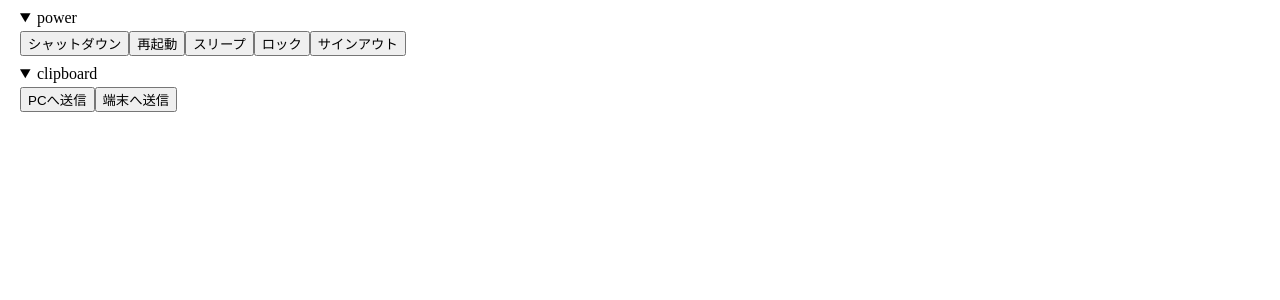
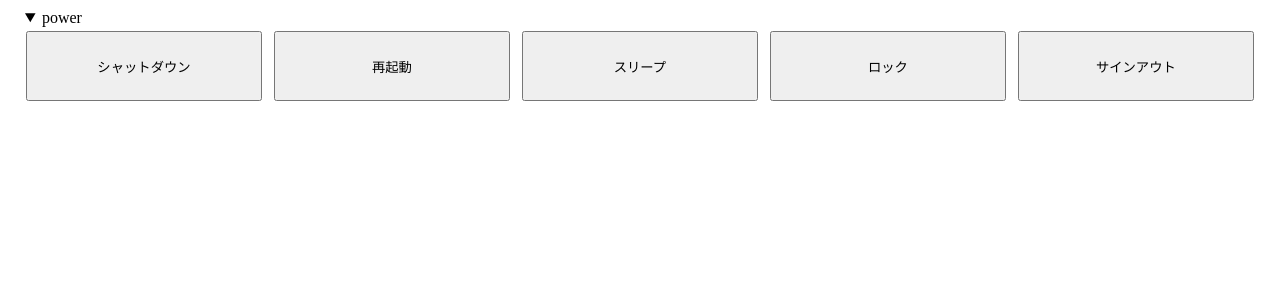
Before and after one commit to noma-t/PCControlFromOtherDevices, a FastAPI app: page / in a window 1280 px wide. Shown: the top 300 px of the page. Run offline with FastAPI, Linux system fonts and the light colour scheme; style sheets or scripts are compiled from the project's sources.

Commit message:
sleepの実装(未確認)、Clipboardの廃止（コメントアウト）

```diff
--- a/main.py
+++ b/main.py
@@ -2,6 +2,9 @@ from fastapi import FastAPI
 from fastapi.templating import Jinja2Templates
 from fastapi.staticfiles import StaticFiles
 from fastapi.requests import Request
+import ctypes
+# import pyperclip
+
 
 app = FastAPI()
 
@@ -15,10 +18,10 @@ controls = {
         ("lock", "ロック"),
         ("signout", "サインアウト"),
     ),
-    "clipboard": (
-        ("to_pc", "PCへ送信"),
-        ("to_device", "端末へ送信"),
-    )
+    # "clipboard": (
+    #     ("to_pc", "PCへ送信"),
+    #     ("to_device", "端末へ送信"),
+    # )
 }
 
 @app.get("/")
@@ -35,27 +38,36 @@ async def root(request: Request):
 @app.post("/power/shutdown")
 async def power_shutdown(request: Request):
     print(request.url)
+    return {"code": 0}
 
 @app.post("/power/restart")
 async def power_sleep(request: Request):
     print(request.url)
+    return {"code": 0}
 
 @app.post("/power/sleep")
 async def power_sleep(request: Request):
     print(request.url)
+    ctypes.windll.PowrProf.SetSuspendState(0, 1, 0)
+    return {"code": 0}
 
 @app.post("/power/lock")
 async def power_sleep(request: Request):
     print(request.url)
+    return {"code": 0}
 
 @app.post("/power/signout")
 async def power_sleep(request: Request):
     print(request.url)
+    return {"code": 0}
 
-@app.post("/clipboard/to_pc")
-async def clipboard_to_pc(request: Request):
-    print(request.url)
-
-@app.post("/clipboard/to_device")
-async def clipboard_to_device(request: Request):
-    print(request.url)
+# @app.post("/clipboard/to_pc")
+# async def clipboard_to_pc(request: Request):
+#     print(await request.json())
+#     return {"code": 0}
+#
+# @app.post("/clipboard/to_device")
+# async def clipboard_to_device(request: Request):
+#     print(request.url)
+#     print(pyperclip.paste())
+#     return {"code": 1, "content": pyperclip.paste()}
--- a/static/css/style.scss
+++ b/static/css/style.scss
@@ -1,3 +1,9 @@
+@mixin mobile {
+  @media screen and (max-width: 768px) {
+    @content;
+  }
+}
+
 body {
   padding: 10px 20px;
 
@@ -8,12 +14,31 @@ body {
       }
       summary {
         margin-bottom: 5px;
+        margin-left: 5px;
+        &:hover {
+          cursor: pointer;
+        }
       }
 
       ul {
         display: flex;
+        flex-wrap: wrap;
         li {
           list-style-type: none;
+          width: 19%;
+          height: 70px;
+          margin: 0 0.5%;
+
+          &:not(:last-child) {
+            margin-bottom: 1%;
+          }
+          @include mobile {
+            width: 32%;
+          }
+          input {
+            width: 100%;
+            height: 100%;
+          }
         }
       }
     }
--- a/static/js/index.js
+++ b/static/js/index.js
@@ -1,5 +1,35 @@
 function send(category, control) {
-    fetch(`/${category}/${control}`, {
-        method: 'POST'
+    let result = confirm("実行しますか？\n" + category.toUpperCase() + '.' + control.toUpperCase());
+    if (!result) { return; }
+
+
+    let req;
+
+    if (category === "clipboard" && control === "to_pc") {
+        req = fetch(
+            `/${category}/${control}`,
+            {
+                method: 'POST',
+                headers: {
+                    'Content-Type': 'application/json'
+                },
+                body: JSON.stringify({
+                    'content': "clipboard test"
+                })
+            }
+        )
+    } else {
+        req = fetch(
+        `/${category}/${control}`,
+        {
+                method: 'POST',
+            }
+        )
+    }
+
+    req.then(r => r.json()).then(data => {
+        if (data.code === 1) {
+            console.log(data.content);
+        }
     });
 }
--- a/templates/index.html
+++ b/templates/index.html
@@ -3,6 +3,7 @@
 <head>
     <meta charset="UTF-8">
     <title>PC Controller</title>
+    <meta name="viewport" content="width=device-width,initial-scale=1">
 
     <script src="/static/js/index.js"></script>
 
```
